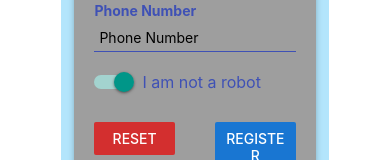
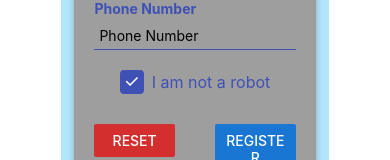
Before and after one commit to xilu56/GuessingGameXiLu, a React Native app: screen / in a window 390 px wide. Both pictures are taken after a click on the element 114 px from the left and 521 px from the top of the page. Shown: the part 440-600 px from the top of the page. Built offline with nearby package versions, Linux system fonts and the light colour scheme.

Commit message:
Changed error messages and ckeckbox style in the startscreen

```diff
--- a/components/CheckBox.js
+++ b/components/CheckBox.js
@@ -1,11 +1,16 @@
 import React from "react";
-import { View, Text, Switch, StyleSheet } from "react-native";
+import { View, Text, TouchableOpacity, StyleSheet } from "react-native";
 
-export default function CheckBox({ value, onValueChange, label }) {
+export default function CustomCheckBox({ value, onValueChange }) {
   return (
     <View style={styles.checkboxContainer}>
-      <Switch value={value} onValueChange={onValueChange} />
-      <Text style={styles.label}>{label}</Text>
+      <TouchableOpacity
+        style={[styles.checkboxBase, value && styles.checkboxChecked]}
+        onPress={() => onValueChange(!value)}
+      >
+        {value && <Text style={styles.checkmark}>✓</Text>}
+      </TouchableOpacity>
+      <Text style={styles.label}>I am not a robot</Text>
     </View>
   );
 }
@@ -15,11 +20,27 @@ const styles = StyleSheet.create({
     flexDirection: "row",
     alignItems: "center",
     marginVertical: 10,
-    width: "100%",
+  },
+  checkboxBase: {
+    width: 24,
+    height: 24,
+    borderWidth: 2,
+    borderRadius: 4,
+    borderColor: "#3f51b5",
+    backgroundColor: "white",
+    justifyContent: "center",
+    alignItems: "center",
+  },
+  checkboxChecked: {
+    backgroundColor: "#3f51b5",
+  },
+  checkmark: {
+    color: "white",
+    fontSize: 18,
   },
   label: {
     marginLeft: 8,
     fontSize: 16,
-    color: "#3f51b5", // blue text
+    color: "#3f51b5",
   },
 });
--- a/screens/StartScreen.js
+++ b/screens/StartScreen.js
@@ -5,7 +5,7 @@ import InputWithError from "../components/InputWithError";
 import CheckBox from "../components/CheckBox";
 
 export default function StartScreen({ onRegister, userData }) {
-  const [name, setName] = useState(userData.name || "");  // 使用传入的数据
+  const [name, setName] = useState(userData.name || "");
   const [email, setEmail] = useState(userData.email || "");
   const [phone, setPhone] = useState(userData.phone || "");
   const [isChecked, setIsChecked] = useState(false);
@@ -41,9 +41,9 @@ export default function StartScreen({ onRegister, userData }) {
 
   const handleRegister = () => {
     if (!name || !email || !phone || errors.name || errors.email || errors.phone) {
-      Alert.alert("Error", "Please fix the errors before registering!");
+      Alert.alert("Invalid Input", "Please check the input values!");
     } else {
-      onRegister({ name, email, phone });  // 调用回调函数切换到确认屏幕
+      onRegister({ name, email, phone });
     }
   };
 
```
